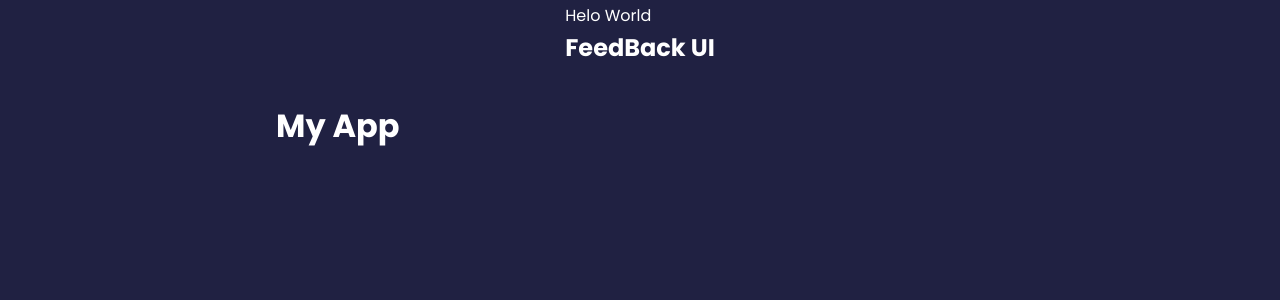
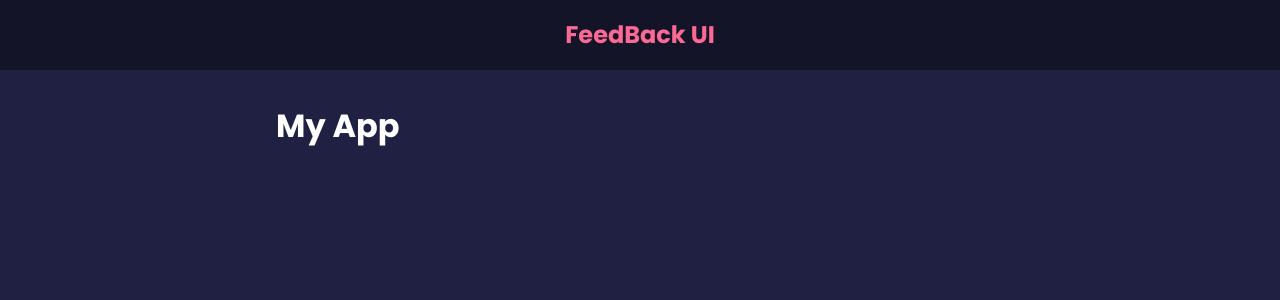
Before and after one commit to joexyjay/feedback-app, a React (Vite) app: page / in a window 1280 px wide. Shown: the top 300 px of the page. Built offline with nearby package versions, Linux system fonts and the light colour scheme.

Commit message:
style add

```diff
--- a/src/App.jsx
+++ b/src/App.jsx
@@ -3,7 +3,7 @@ function App() {
 
   return (
     <>
-      <Header text='Helo World'/>
+      <Header />
       <div className="container">
         <h1>My App</h1>
       </div>
--- a/src/components/Header.jsx
+++ b/src/components/Header.jsx
@@ -1,10 +1,16 @@
-// eslint-disable-next-line react/prop-types
-function Header(prop) {
+import PropTypes from 'prop-types'
+
+function Header({text, bgColor, textColor}) {
+
+    const headerStyles = {
+        backgroundColor: bgColor,
+        color: textColor,
+    }
+
   return (
-    <header>
+    <header style={headerStyles}>
         <div className="container">
-            <p>{prop.text}</p>
-            <h2>FeedBack UI</h2>
+            <h2>{text}</h2>
         </div>
     </header>
   )
@@ -12,6 +18,14 @@ function Header(prop) {
 
 Header.defaultProps = {
   text: 'FeedBack UI',
+  bgColor: 'rgba(0,0,0,0.4)',
+  textColor: '#ff6a95'
+}
+
+Header.propTypes = {
+  text: PropTypes.string,
+  bgColor: PropTypes.string,
+  textColor: PropTypes.string,
 }
 
 export default Header
```
